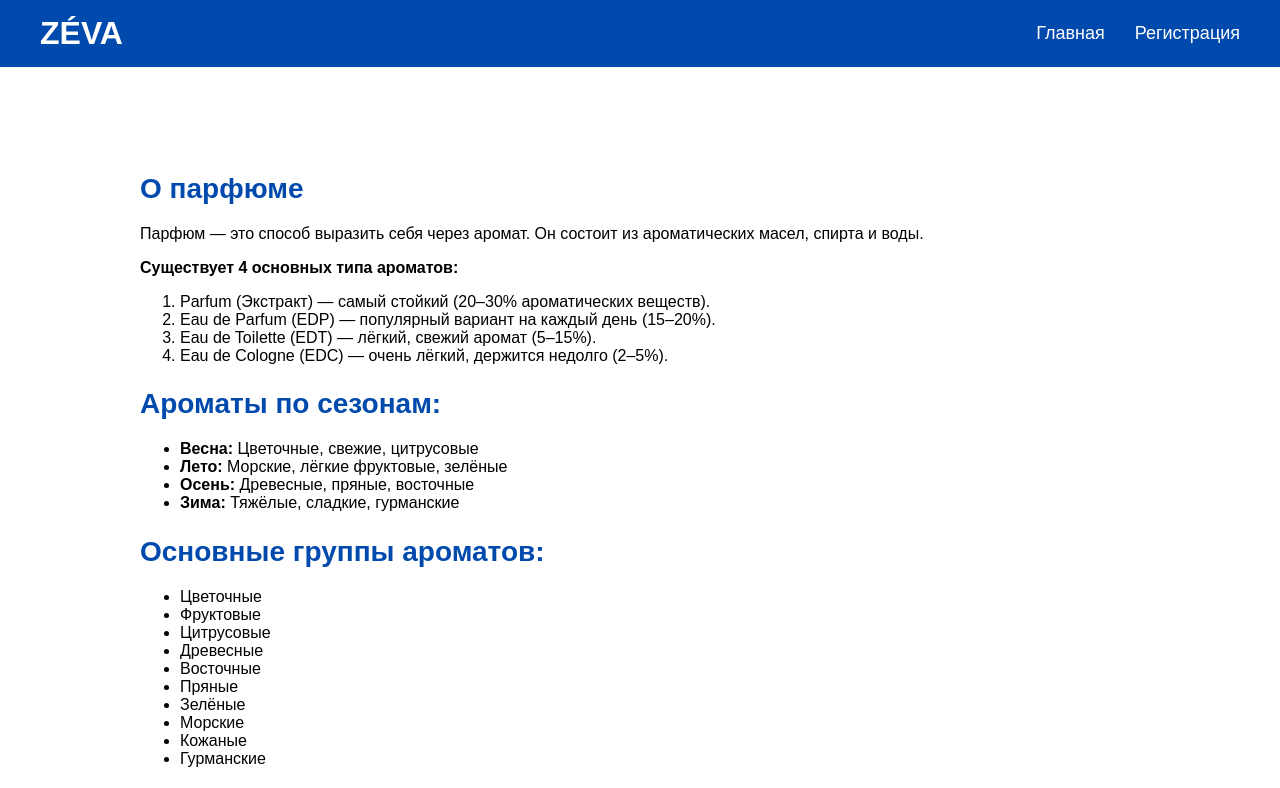
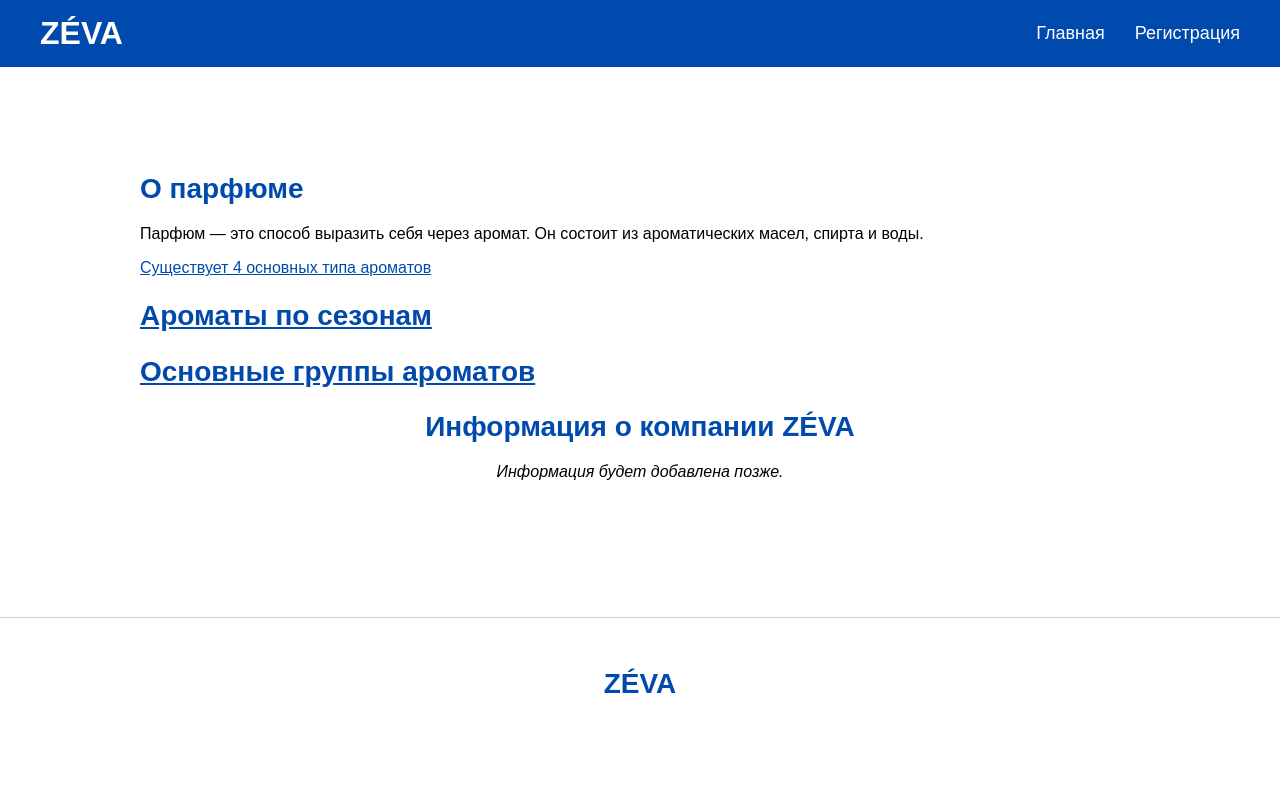
Before and after one commit to Peek-1/Parfum-store, a plain HTML site: page index.html in a window 1280 px wide. Shown: the top 788 px of the page. Drawn offline with Linux system fonts and the light colour scheme.

Commit message:
Update index.html

```diff
--- a/index.html
+++ b/index.html
@@ -1,4 +1,5 @@
-<!DOCTYPE html><html lang="ru">
+<!DOCTYPE html>
+<html lang="ru">
 <head>
   <meta charset="UTF-8" />
   <meta name="viewport" content="width=device-width, initial-scale=1.0"/>
@@ -9,7 +10,9 @@
       font-family: Arial, sans-serif;
       background-color: #ffffff;
       color: #000;
-    }header {
+    }
+
+    header {
       position: fixed;
       top: 0;
       width: 100%;
@@ -74,62 +77,56 @@ nav a {
       margin-top: 60px;
     }
 
+    a.sub-link {
+      color: #004aad;
+      text-decoration: underline;
+      cursor: pointer;
+    }
+
     @media (max-width: 768px) {
       nav {
         flex-direction: column;
         gap: 10px;
       }
     }
-
   </style>
 </head>
-<body>  <header>
+<body>
+
+  <header>
     <div class="logo" onclick="scrollToInfo()">ZÉVA</div>
     <nav>
       <a href="index.html">Главная</a>
       <a href="registration.html">Регистрация</a>
     </nav>
-  </header>  <div class="spacer"></div>  <div class="section">
+  </header>
+
+  <div class="spacer"></div>
+
+  <div class="section">
     <h2>О парфюме</h2>
     <p>Парфюм — это способ выразить себя через аромат. Он состоит из ароматических масел, спирта и воды.</p>
-    <p><strong>Существует 4 основных типа ароматов:</strong></p>
-    <ol>
-      <li>Parfum (Экстракт) — самый стойкий (20–30% ароматических веществ).</li>
-      <li>Eau de Parfum (EDP) — популярный вариант на каждый день (15–20%).</li>
-      <li>Eau de Toilette (EDT) — лёгкий, свежий аромат (5–15%).</li>
-      <li>Eau de Cologne (EDC) — очень лёгкий, держится недолго (2–5%).</li>
-    </ol><h2>Ароматы по сезонам:</h2>
-<ul>
-  <li><strong>Весна:</strong> Цветочные, свежие, цитрусовые</li>
-  <li><strong>Лето:</strong> Морские, лёгкие фруктовые, зелёные</li>
-  <li><strong>Осень:</strong> Древесные, пряные, восточные</li>
-  <li><strong>Зима:</strong> Тяжёлые, сладкие, гурманские</li>
-</ul>
+    <p><a class="sub-link" href="tipy-aromatov.html">Существует 4 основных типа ароматов</a></p>
 
-<h2>Основные группы ароматов:</h2>
-<ul>
-  <li>Цветочные</li>
-  <li>Фруктовые</li>
-  <li>Цитрусовые</li>
-  <li>Древесные</li>
-  <li>Восточные</li>
-  <li>Пряные</li>
-  <li>Зелёные</li>
-  <li>Морские</li>
-  <li>Кожаные</li>
-  <li>Гурманские</li>
-</ul>
+    <h2><a class="sub-link" href="sezony-aromatov.html">Ароматы по сезонам</a></h2>
+
+    <h2><a class="sub-link" href="gruppy-aromatov.html">Основные группы ароматов</a></h2>
 
     <div class="center-text">
       <h2 id="company-info">Информация о компании ZÉVA</h2>
       <p><em>Информация будет добавлена позже.</em></p>
     </div>
+  </div>
 
-  </div>  <div class="footer">
+  <div class="footer">
     <div class="footer-logo" onclick="scrollToInfo()">ZÉVA</div>
-  </div>  <script>
+  </div>
+
+  <script>
     function scrollToInfo() {
       document.getElementById("company-info").scrollIntoView({ behavior: "smooth" });
     }
-  </script></body>
+  </script>
+
+</body>
 </html>
```
Lines whose indentation alone changed are shown as unchanged.
